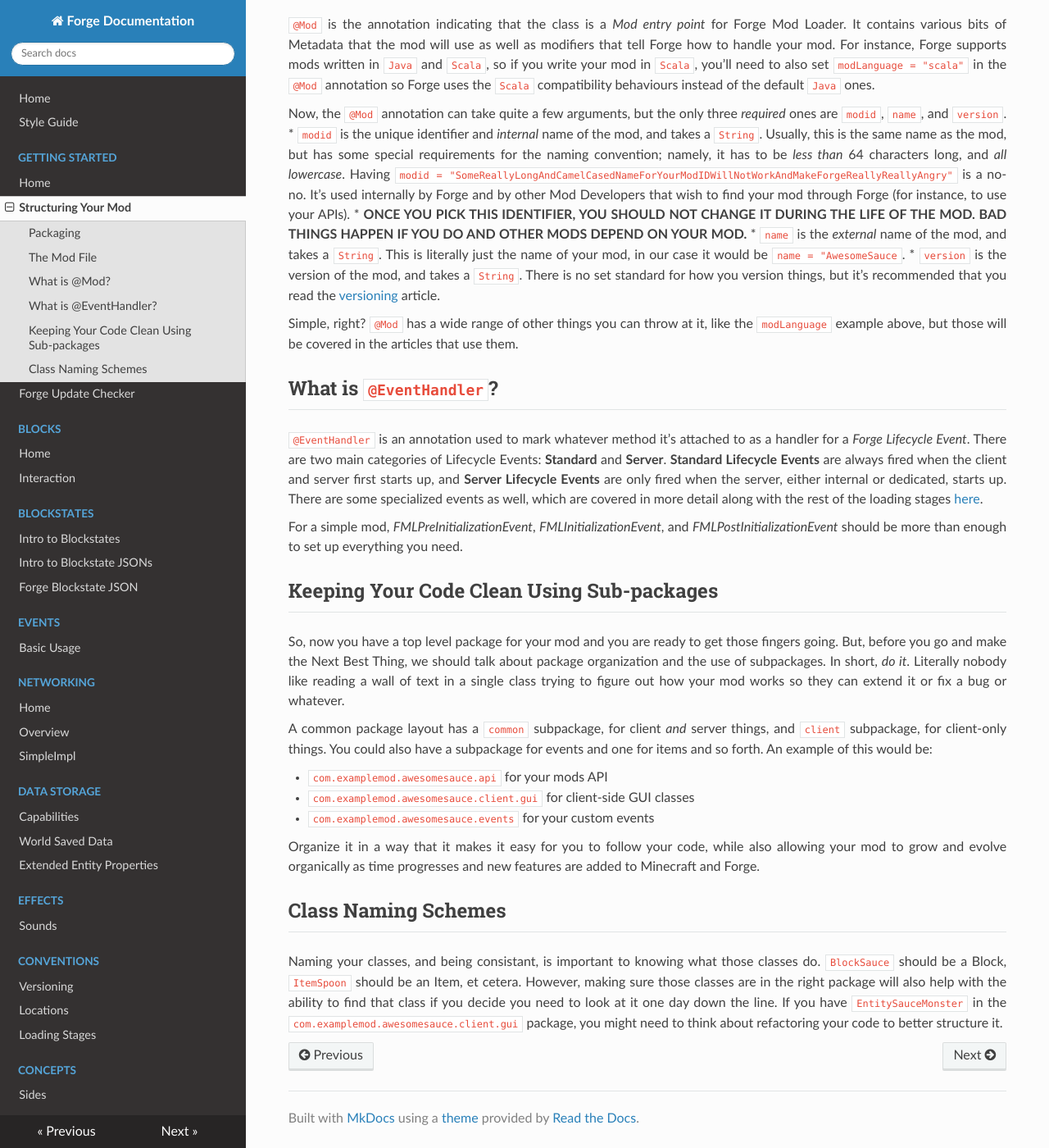
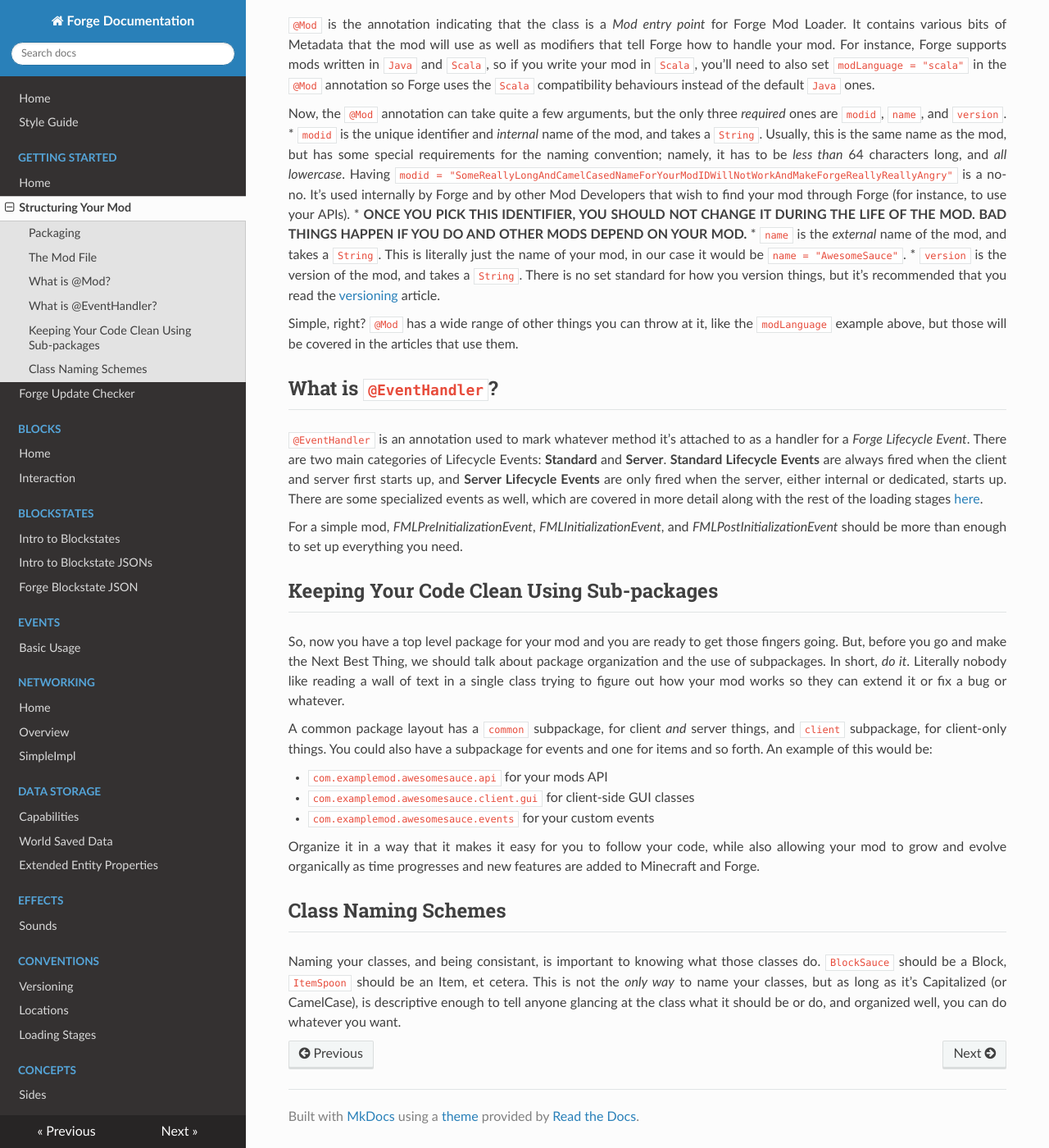
Before and after one commit to MinecraftForge/Documentation, an MkDocs documentation site: the page built from docs/gettingstarted/structuring.md, in a window 1280 px wide and 1400 px high, scrolled down 1189 px. Shown: the whole window at 82% size. Built offline with MkDocs 1.6.1, drawn with Linux system fonts in a browser that asks for light colours; nearby versions of some CDN libraries; old or Windows-style settings are respelled for this version of MkDocs; some of the changed text lies outside the part shown.

Commit message:
Second round of changes
per @LexManos suggestions

```diff
--- a/docs/gettingstarted/structuring.md
+++ b/docs/gettingstarted/structuring.md
@@ -11,9 +11,9 @@ Your mod should have a unique package name to avoid conflicts with anything else
 **HOWEVER**
 
 If you do not own a domain, **do *NOT* use it for your top level package!**
-It is perfectly acceptable to start your package with anything, such as your name/nickname, or the name of the mod. For example, `username.mods` would be a good top level package.
+It is perfectly acceptable to start your package with anything, such as your name/nickname, or the name of the mod. For example, `com.emailservice.username` or `username.modname` would be good top level packages.
 
-After you pick a top level package, you should append a unique name to it for your mod. Some good examples would be `com.examplemod.awesomesauce` or `username.mods.awesomesauce`, where **AwesomeSauce** is the name of our mod.
+After you pick a top level package, you should append a unique name to it for your mod. Some good examples would be `com.examplemod.awesomesauce` or `com.emailservice.username.awesomesauce`, where **AwesomeSauce** is the name of our mod.
 
 The Mod File
 ------------
@@ -49,7 +49,7 @@ What is `@Mod`?
 Now, the `@Mod` annotation can take quite a few arguments, but the only three *required* ones are `modid`, `name`, and `version`.
 * `modid` is the unique identifier and *internal* name of the mod, and takes a `String`. Usually, this is the same name as the mod, but has some special requirements for the naming convention; namely, it has to be *less than* 64 characters long, and *all lowercase*. Having `modid = "SomeReallyLongAndCamelCasedNameForYourModIDWillNotWorkAndMakeForgeReallyReallyAngry"` is a no-no. It's used internally by Forge and by other Mod Developers that wish to find your mod through Forge (for instance, to use your APIs).
  * **ONCE YOU PICK THIS IDENTIFIER, YOU SHOULD NOT CHANGE IT DURING THE LIFE OF THE MOD. BAD THINGS HAPPEN IF YOU DO AND OTHER MODS DEPEND ON YOUR MOD.**
-* `name` is the *external* name of the mod, and takes a `String`. This is literally just the name of your mod, in our case it would be `name = "AwesomeSauce`.
+* `name` is the *external* name of the mod, and takes a `String`. This is literally just the name of your mod, in our case it would be `name = "AwesomeSauce"`.
 * `version` is the version of the mod, and takes a `String`. There is no set standard for how you version things, but it's recommended that you read the [versioning](https://mcforge.readthedocs.io/en/latest/conventions/versioning/) article.
 
 Simple, right? `@Mod` has a wide range of other things you can throw at it, like the `modLanguage` example above, but those will be covered in the articles that use them.
@@ -76,4 +76,4 @@ Organize it in a way that it makes it easy for you to follow your code, while al
 Class Naming Schemes
 --------------------
 
-Naming your classes, and being consistant, is important to knowing what those classes do. `BlockSauce` should be a Block, `ItemSpoon` should be an Item, et cetera. However, making sure those classes are in the right package will also help with the ability to find that class if you decide you need to look at it one day down the line. If you have `EntitySauceMonster` in the `com.examplemod.awesomesauce.client.gui` package, you might need to think about refactoring your code to better structure it.
+Naming your classes, and being consistant, is important to knowing what those classes do. `BlockSauce` should be a Block, `ItemSpoon` should be an Item, et cetera. This is not the *only way* to name your classes, but as long as it's Capitalized (or CamelCase), is descriptive enough to tell anyone glancing at the class what it should be or do, and organized well, you can do whatever you want.
```
